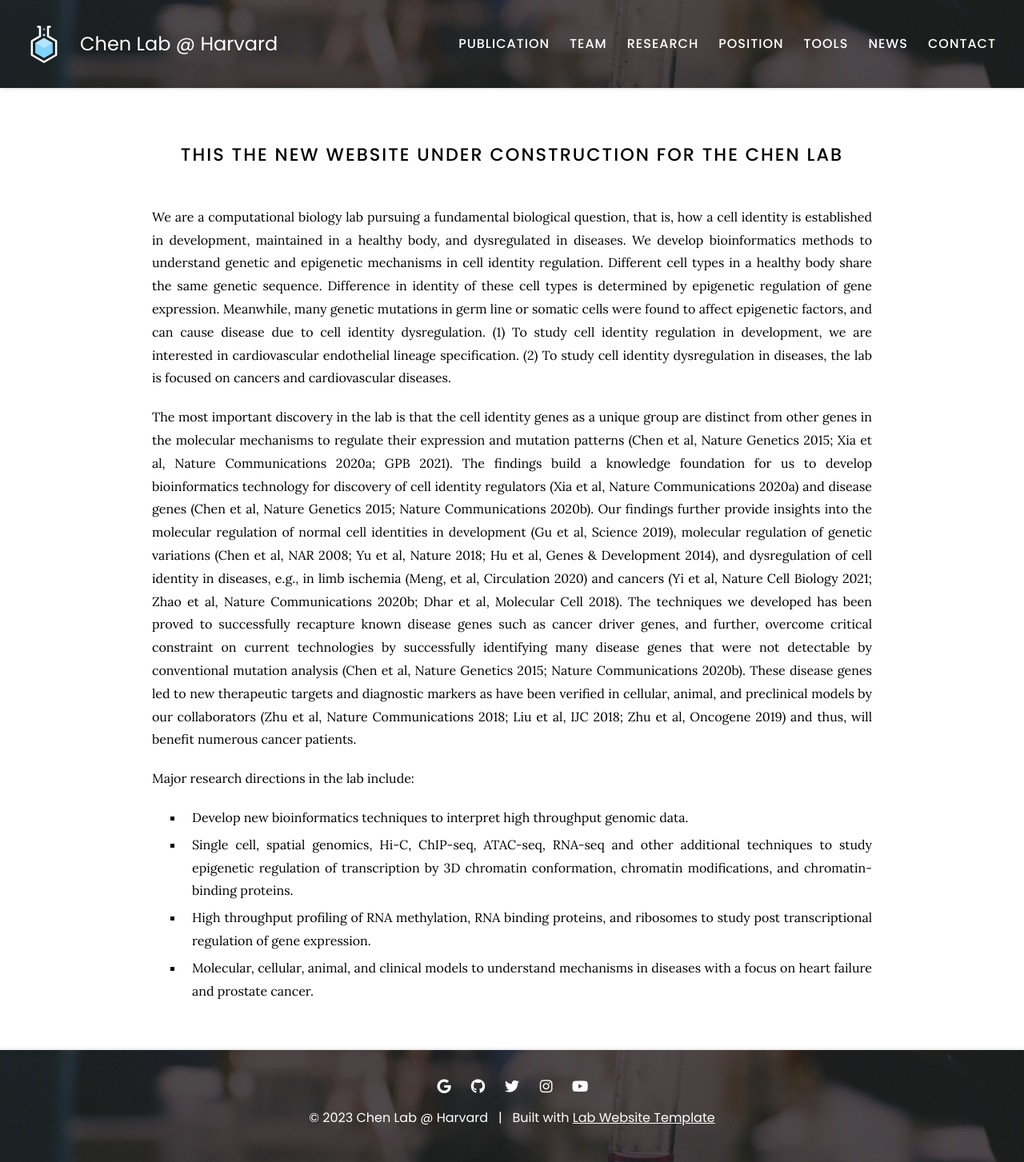
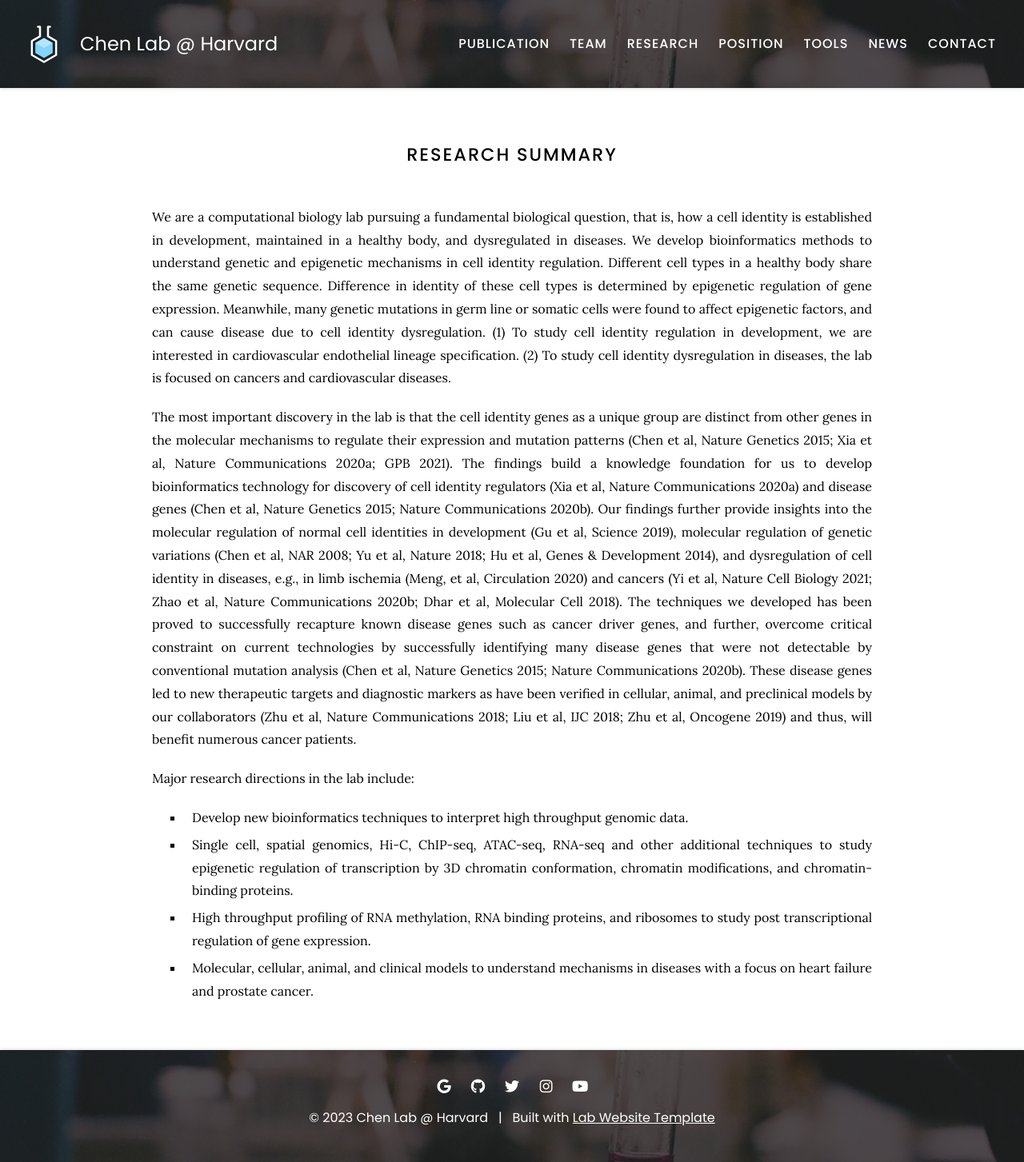
Before and after one commit to kaifuchenlab/kaifuchenlab.github.io, a Jekyll site: the page built from Research/index.md, in a window 1280 px wide. Shown: the whole page at 80% size. Built offline with Jekyll 4.4.1, drawn with Linux system fonts in a browser that asks for light colours.

Commit message:
Update index.md

```diff
--- a/Research/index.md
+++ b/Research/index.md
@@ -5,7 +5,7 @@ nav:
   tooltip: Research description
 ---
 
-# This the new website under construction for the Chen Lab
+# Research Summary
 
 We are a computational biology lab pursuing a fundamental biological question, that is, how a cell identity is established in development, maintained in a healthy body, and dysregulated in diseases. We develop bioinformatics methods to understand genetic and epigenetic mechanisms in cell identity regulation. Different cell types in a healthy body share the same genetic sequence. Difference in identity of these cell types is determined by epigenetic regulation of gene expression. Meanwhile, many genetic mutations in germ line or somatic cells were found to affect epigenetic factors, and can cause disease due to cell identity dysregulation. (1) To study cell identity regulation in development, we are interested in cardiovascular endothelial lineage specification. (2) To study cell identity dysregulation in diseases, the lab is focused on cancers and cardiovascular diseases.
 
```
